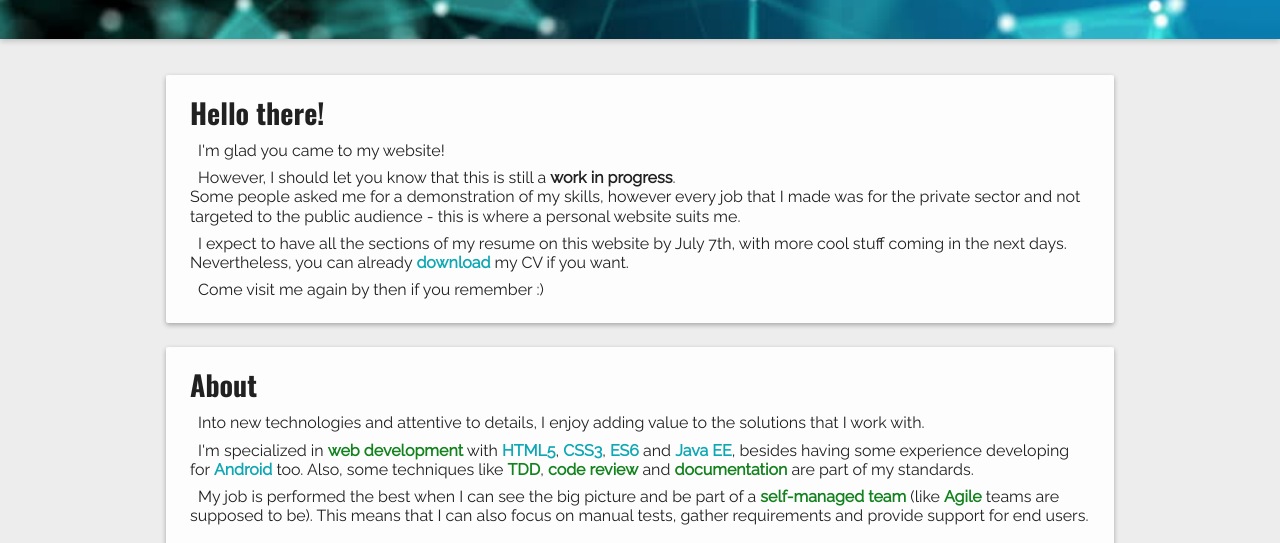
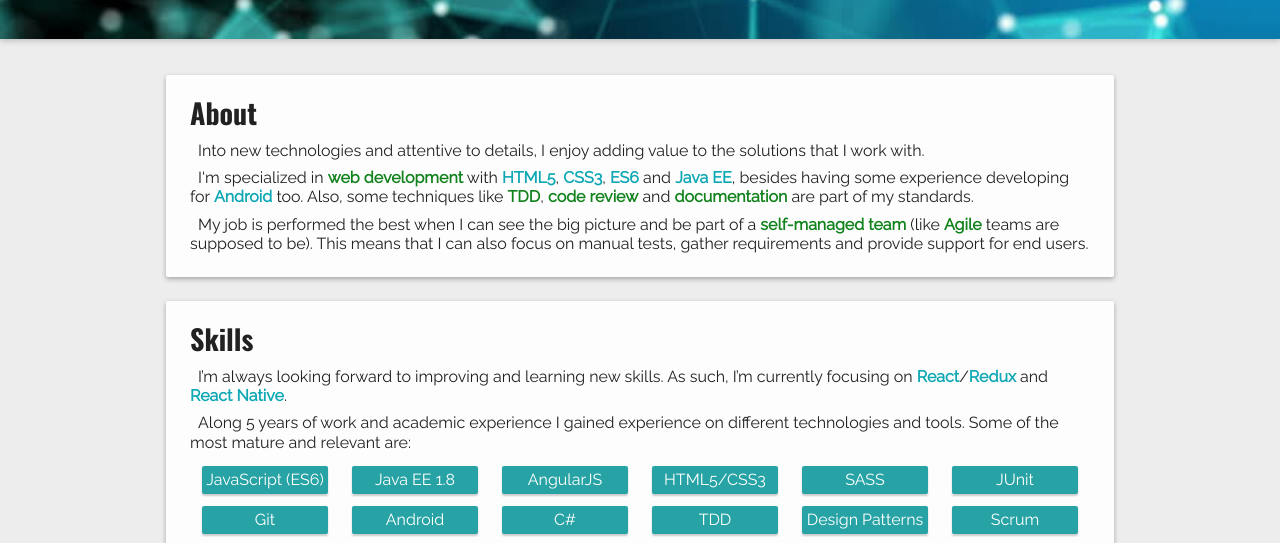
Before and after one commit to leanseefeld/leander.one, a website: page src/index.html in a window 1280 px wide. Shown: the part 245-788 px from the top of the page. Drawn offline with nearby package versions, Linux system fonts and the light colour scheme; files that its build step writes are made by us from their sources; files whose address does not match are found by name.

Commit message:
wip message removal

```diff
--- a/src/index.html
+++ b/src/index.html
@@ -25,21 +25,10 @@
       <p class="location">Auckland, New Zealand</p>
     </div>
     <div class="actions">
-      <a class="download-cv" href="/files/CV%20-%20LeanderSeefeld-2017-07-04.pdf" target="_blank">Download my CV</a>
+      <a class="download-cv" href="/files/CV%20-%20LeanderSeefeld-2017-07-07.pdf" target="_blank">Download my CV</a>
     </div>
   </header>
   <section class="main">
-    <article class="wip">
-      <h1>Hello there!</h1>
-      <p>I'm glad you came to my website!</p>
-      <p>However, I should let you know that this is still a <em class="bold">work in progress</em>.<br> Some people asked me
-        for a demonstration of my skills, however every job that I made was for the private sector and not targeted to the
-        public audience - this is where a personal website suits me.</p>
-      <p>I expect to have all the sections of my resume on this website by July 7th, with more cool stuff coming in the next
-        days. Nevertheless, you can already <a href="/files/CV%20-%20LeanderSeefeld-2017-07-04.pdf" target="_blank">download</a>        my CV if you want.
-      </p>
-      <p>Come visit me again by then if you remember :)</p>
-    </article>
 
     <article class="about">
       <h1>About</h1>
```
